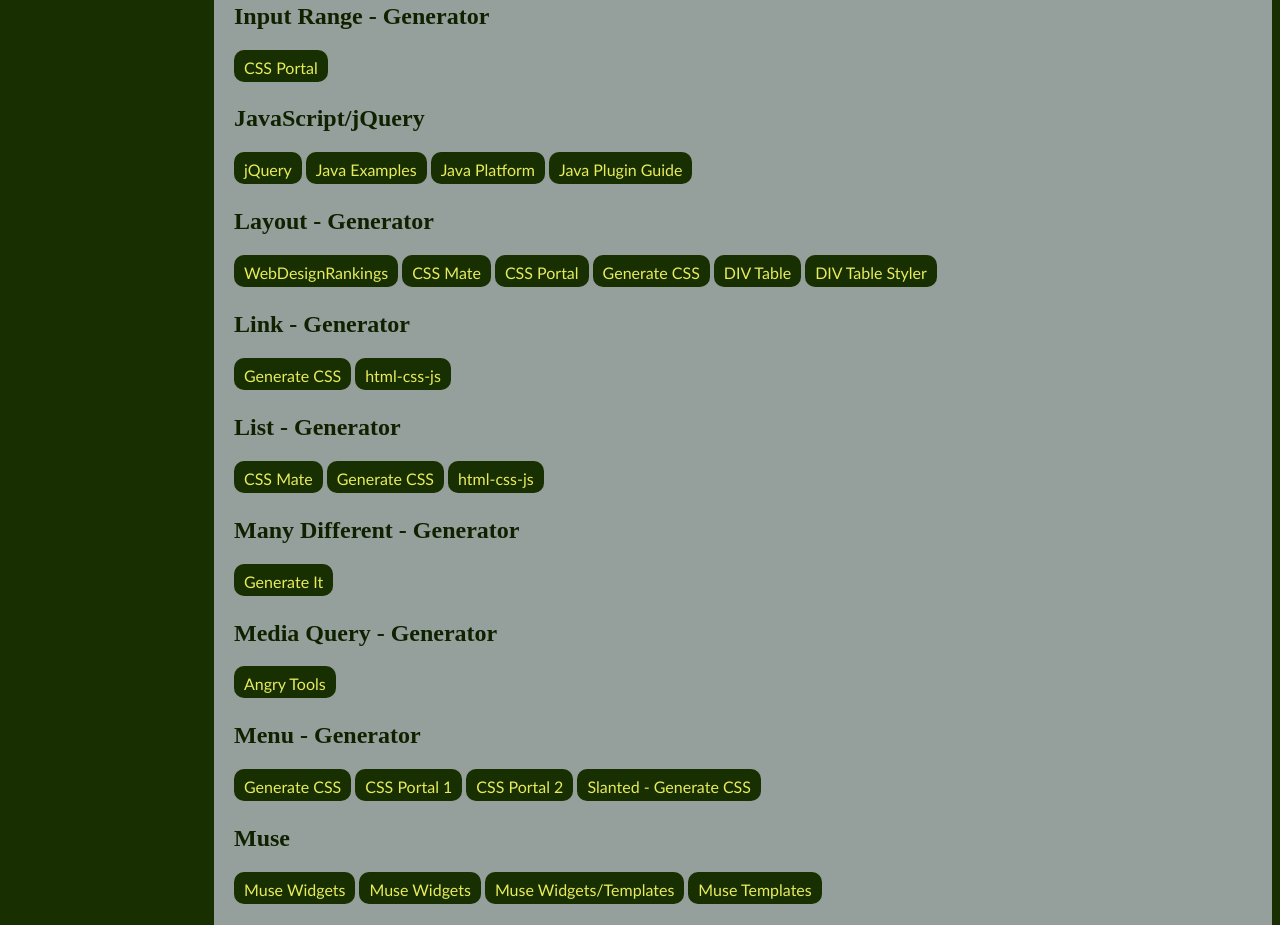
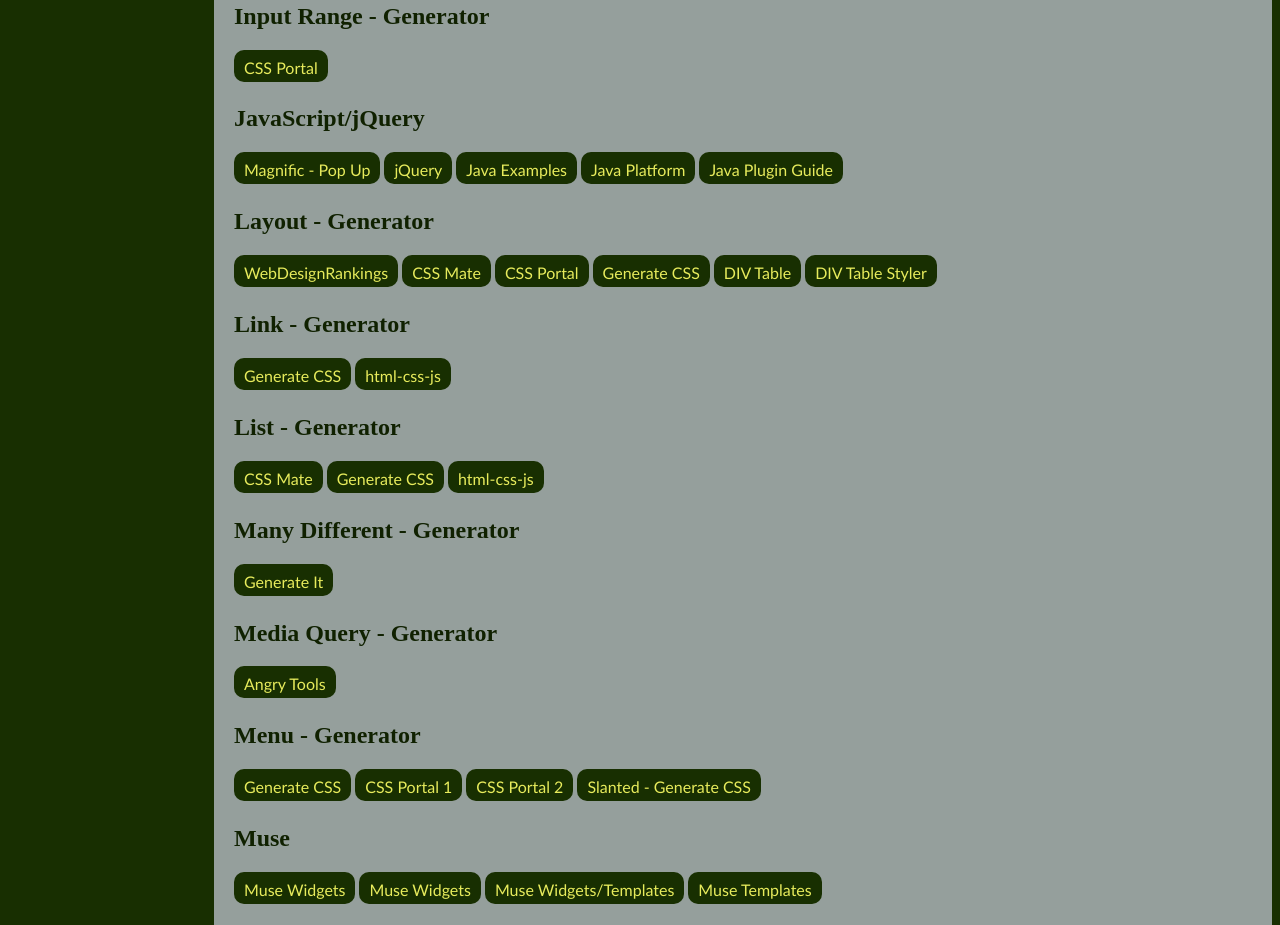
Before and after one commit to WackedWacko/WackedWacko.github.io, a plain HTML site: page bookmarks/web_development.html in a window 1280 px wide. Shown: the part 3003-3928 px from the top of the page. Drawn offline with Linux system fonts and the light colour scheme.

Commit message:
dgfjdrtgj

```diff
--- a/bookmarks/web_development.html
+++ b/bookmarks/web_development.html
@@ -237,6 +237,12 @@
       <a target="_blank" title="" href="https://www.cssportal.com/style-input-range/">CSS Portal</a>
 <!--/****************************/-->
       <h2 id="Java">JavaScript/jQuery</h2>
+
+
+
+
+
+			<a target="_blank" title="dimsemenov.com" href="https://dimsemenov.com/plugins/magnific-popup/">Magnific - Pop Up</a>
 			<a target="_blank" title="jquery.com" href="https://jquery.com/">jQuery</a>
       <a target="_blank" title="www.java-examples.com" href="https://www.java-examples.com/">Java Examples</a>
       <a target="_blank" title="docs.oracle.com" href="https://docs.oracle.com/javase/8/docs/">Java Platform</a>
```
